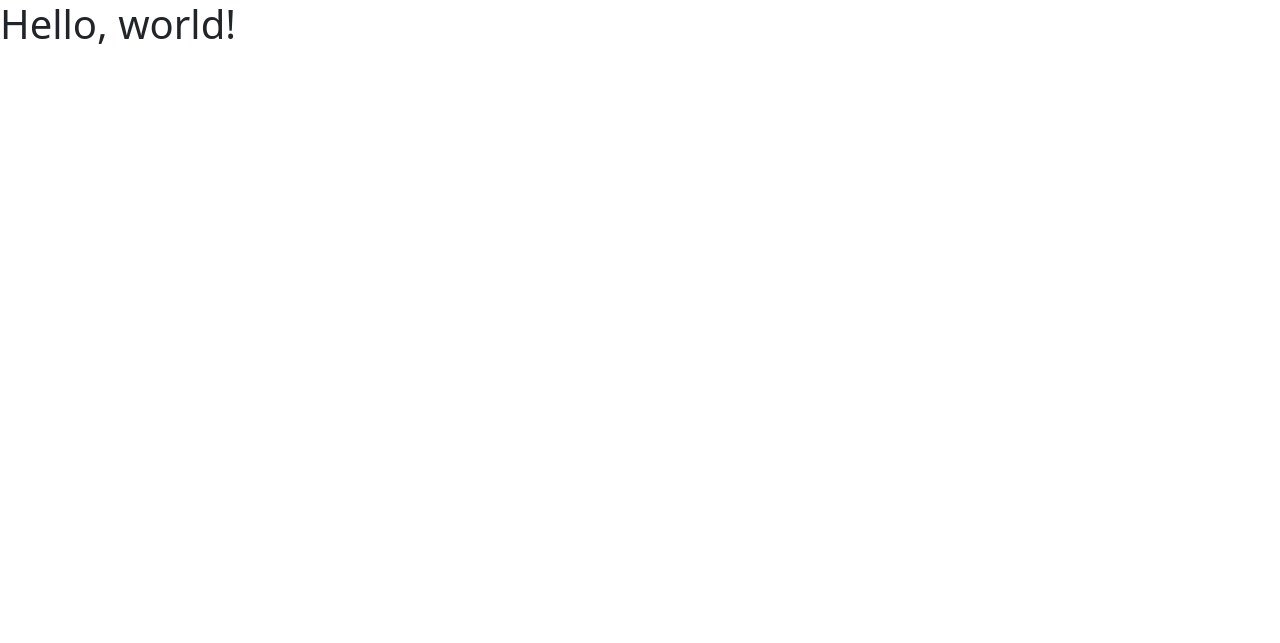
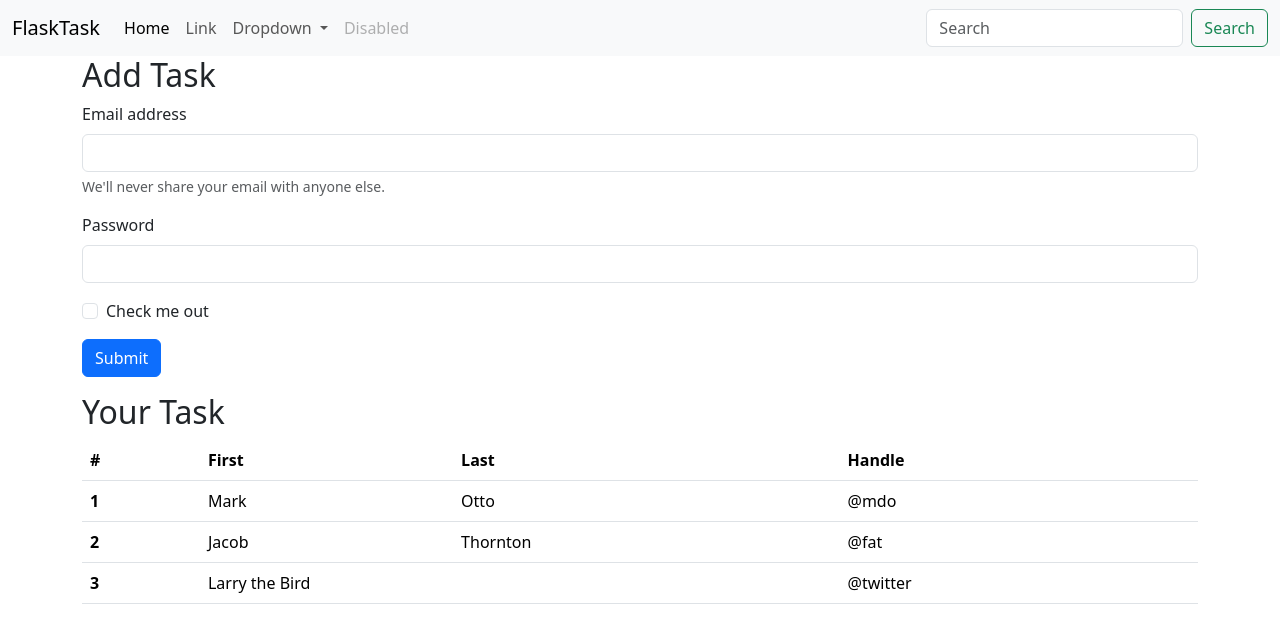
Before and after one commit to siraajul/FlaskTask, a Flask app: page / in a window 1280 px wide. Before the commit the part shown is almost empty. Shown: the top 643 px of the page. Run offline with Flask 3, Linux system fonts and the light colour scheme.

Commit message:
--Build UI Using BootStrap

```diff
--- a/app.py
+++ b/app.py
@@ -14,4 +14,4 @@ def products():
 
 
 if __name__ == '__main__':
-    app.run(debug=True)
+    app.run(debug=False, use_reloader=True)
--- a/templates/index.html
+++ b/templates/index.html
@@ -3,11 +3,100 @@
 <head>
     <meta charset="utf-8">
     <meta name="viewport" content="width=device-width, initial-scale=1">
-    <title>Bootstrap demo</title>
-    <link href="https://cdn.jsdelivr.net/npm/bootstrap@5.3.3/dist/css/bootstrap.min.css" rel="stylesheet" integrity="sha384-QWTKZyjpPEjISv5WaRU9OFeRpok6YctnYmDr5pNlyT2bRjXh0JMhjY6hW+ALEwIH" crossorigin="anonymous">
+    <title>Flask App</title>
+    <link href="https://cdn.jsdelivr.net/npm/bootstrap@5.3.3/dist/css/bootstrap.min.css" rel="stylesheet"
+          integrity="sha384-QWTKZyjpPEjISv5WaRU9OFeRpok6YctnYmDr5pNlyT2bRjXh0JMhjY6hW+ALEwIH" crossorigin="anonymous">
 </head>
 <body>
-<h1>Hello, world!</h1>
-<script src="https://cdn.jsdelivr.net/npm/bootstrap@5.3.3/dist/js/bootstrap.bundle.min.js" integrity="sha384-YvpcrYf0tY3lHB60NNkmXc5s9fDVZLESaAA55NDzOxhy9GkcIdslK1eN7N6jIeHz" crossorigin="anonymous"></script>
+<nav class="navbar navbar-expand-lg bg-body-tertiary">
+    <div class="container-fluid">
+        <a class="navbar-brand" href="#">FlaskTask</a>
+        <button class="navbar-toggler" type="button" data-bs-toggle="collapse" data-bs-target="#navbarSupportedContent" aria-controls="navbarSupportedContent" aria-expanded="false" aria-label="Toggle navigation">
+            <span class="navbar-toggler-icon"></span>
+        </button>
+        <div class="collapse navbar-collapse" id="navbarSupportedContent">
+            <ul class="navbar-nav me-auto mb-2 mb-lg-0">
+                <li class="nav-item">
+                    <a class="nav-link active" aria-current="page" href="#">Home</a>
+                </li>
+                <li class="nav-item">
+                    <a class="nav-link" href="#">Link</a>
+                </li>
+                <li class="nav-item dropdown">
+                    <a class="nav-link dropdown-toggle" href="#" role="button" data-bs-toggle="dropdown" aria-expanded="false">
+                        Dropdown
+                    </a>
+                    <ul class="dropdown-menu">
+                        <li><a class="dropdown-item" href="#">Action</a></li>
+                        <li><a class="dropdown-item" href="#">Another action</a></li>
+                        <li><hr class="dropdown-divider"></li>
+                        <li><a class="dropdown-item" href="#">Something else here</a></li>
+                    </ul>
+                </li>
+                <li class="nav-item">
+                    <a class="nav-link disabled" aria-disabled="true">Disabled</a>
+                </li>
+            </ul>
+            <form class="d-flex" role="search">
+                <input class="form-control me-2" type="search" placeholder="Search" aria-label="Search">
+                <button class="btn btn-outline-success" type="submit">Search</button>
+            </form>
+        </div>
+    </div>
+</nav>
+<div class="container">
+    <h2>Add Task</h2>
+    <form>
+        <div class="mb-3">
+            <label for="exampleInputEmail1" class="form-label">Email address</label>
+            <input type="email" class="form-control" id="exampleInputEmail1" aria-describedby="emailHelp">
+            <div id="emailHelp" class="form-text">We'll never share your email with anyone else.</div>
+        </div>
+        <div class="mb-3">
+            <label for="exampleInputPassword1" class="form-label">Password</label>
+            <input type="password" class="form-control" id="exampleInputPassword1">
+        </div>
+        <div class="mb-3 form-check">
+            <input type="checkbox" class="form-check-input" id="exampleCheck1">
+            <label class="form-check-label" for="exampleCheck1">Check me out</label>
+        </div>
+        <button type="submit" class="btn btn-primary">Submit</button>
+    </form>
+</div>
+<div class="container my-3">
+    <h2>Your Task</h2>
+    <table class="table">
+        <thead>
+        <tr>
+            <th scope="col">#</th>
+            <th scope="col">First</th>
+            <th scope="col">Last</th>
+            <th scope="col">Handle</th>
+        </tr>
+        </thead>
+        <tbody>
+        <tr>
+            <th scope="row">1</th>
+            <td>Mark</td>
+            <td>Otto</td>
+            <td>@mdo</td>
+        </tr>
+        <tr>
+            <th scope="row">2</th>
+            <td>Jacob</td>
+            <td>Thornton</td>
+            <td>@fat</td>
+        </tr>
+        <tr>
+            <th scope="row">3</th>
+            <td colspan="2">Larry the Bird</td>
+            <td>@twitter</td>
+        </tr>
+        </tbody>
+    </table>
+</div>
+<script src="https://cdn.jsdelivr.net/npm/bootstrap@5.3.3/dist/js/bootstrap.bundle.min.js"
+        integrity="sha384-YvpcrYf0tY3lHB60NNkmXc5s9fDVZLESaAA55NDzOxhy9GkcIdslK1eN7N6jIeHz"
+        crossorigin="anonymous"></script>
 </body>
 </html>
```
